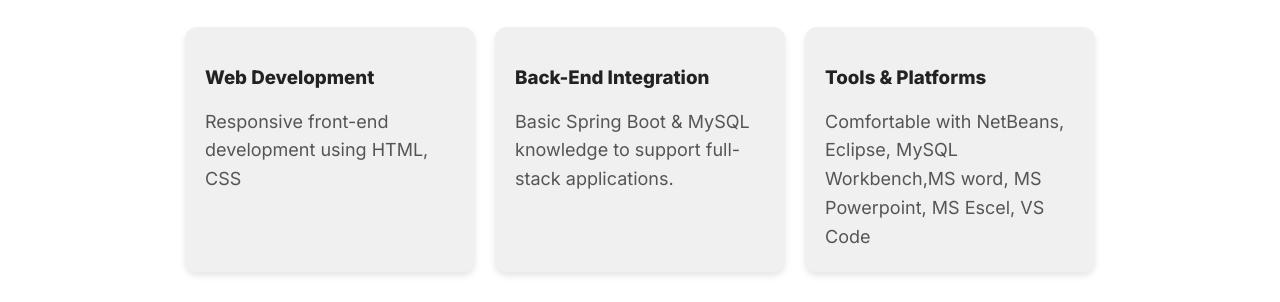
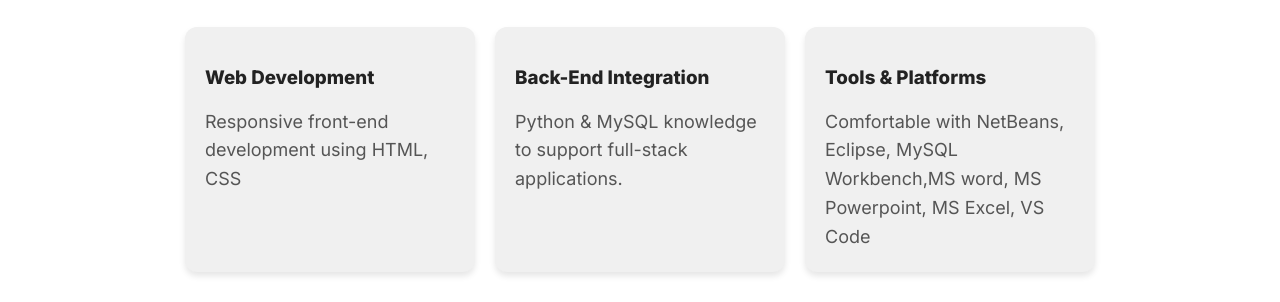
Before and after one commit to Fiziya25/PortFolio, a plain HTML site: page index.html in a window 1280 px wide. Shown: the part 865-1167 px from the top of the page. Drawn offline with Linux system fonts and the light colour scheme.

Commit message:
Update index.html

```diff
--- a/index.html
+++ b/index.html
@@ -41,11 +41,11 @@
       </div>
       <div class="service-card">
         <h3>Back-End Integration</h3>
-        <p>Basic Spring Boot & MySQL knowledge to support full-stack applications.</p>
+        <p>Python & MySQL knowledge to support full-stack applications.</p>
       </div>
       <div class="service-card">
         <h3>Tools & Platforms</h3>
-        <p>Comfortable with NetBeans, Eclipse, MySQL Workbench,MS word, MS Powerpoint, MS Escel, VS Code</p>
+        <p>Comfortable with NetBeans, Eclipse, MySQL Workbench,MS word, MS Powerpoint, MS Excel, VS Code</p>
       </div>
     </div>
   </section>
```
